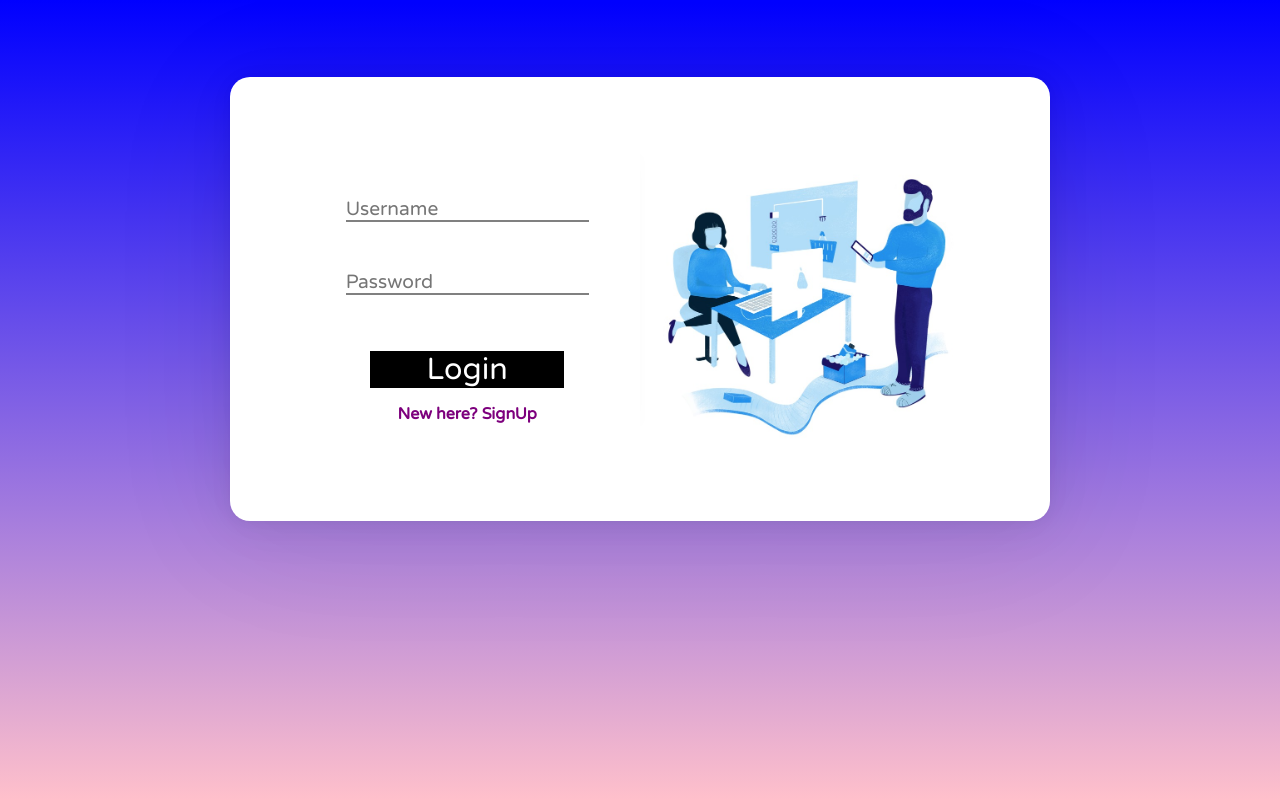
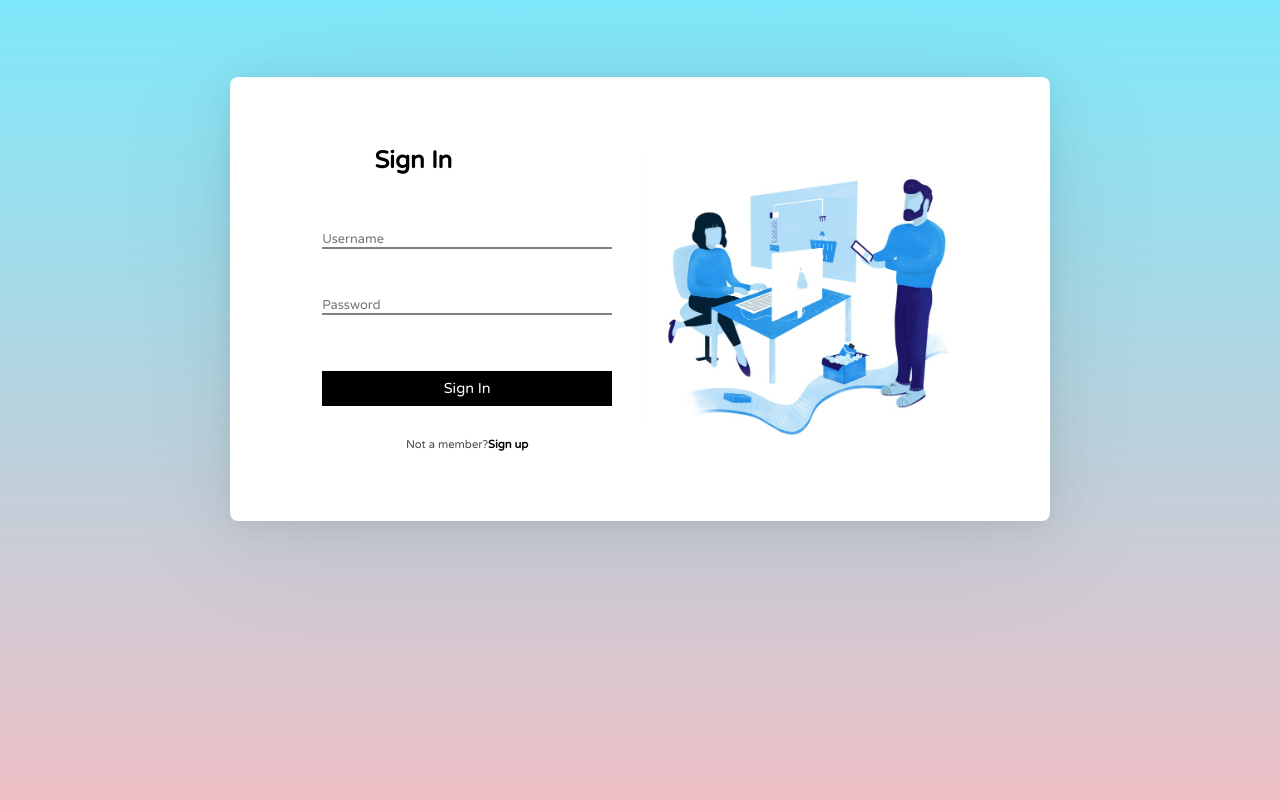
Before and after one commit to BilalSajid173/chat-app-frontend, a React (Create React App) app: page / in a window 1280 px wide. Built offline with nearby package versions, Linux system fonts and the light colour scheme.

Commit message:
Changes made in Login page

```diff
--- a/src/components/AuthForm/Login.js
+++ b/src/components/AuthForm/Login.js
@@ -16,6 +16,7 @@ const LoginForm = (props) => {
     <Fragment>
       <div className={classes.maincontainer}>
         <div className={classes.logincontainer}>
+          <h2>Sign In</h2>
           <form onSubmit={formSubmitHandler}>
             <div className={classes.username}>
               <input
@@ -36,8 +37,8 @@ const LoginForm = (props) => {
                 ref={passwordInputRef}
               />
             </div>
-            <button type="submit">Login</button>
-            <h4>New here? SignUp</h4>
+            <button type="submit">Sign In</button>
+            <h4>Not a member?<a href="#">Sign up</a></h4>
           </form>
         </div>
         <div className={classes.loginimg}>
--- a/src/components/AuthForm/Login.module.css
+++ b/src/components/AuthForm/Login.module.css
@@ -14,7 +14,9 @@ html {
 
 body {
   font-family: "Varela Round", sans-serif;
-  background-image: linear-gradient(blue, pink);
+  /* background-image: linear-gradient(#eec0c6, #7ee8fa); */
+  background-image: linear-gradient(#7ee8fa, #eec0c6);
+  /* background-color: #ffcec6; */
 }
 
 .maincontainer {
@@ -22,7 +24,7 @@ body {
   flex-wrap: wrap;
   margin: 6% 18%;
   padding: 5%;
-  border-radius: 20px;
+  border-radius: 8px;
   background-color: white;
   justify-content: center;
   box-shadow: 0 0.4px 3.6px rgba(0, 0, 0, 0.004),
@@ -35,7 +37,14 @@ body {
   width: 50%;
   display: flex;
   justify-content: center;
-  align-items: center;
+  /* align-items: center; */
+  flex-direction: column;
+}
+
+.logincontainer h2{
+  text-align: left;
+  margin-left: 5rem;
+  margin-bottom: 2rem;
 }
 
 .logincontainer h4 {
@@ -55,7 +64,8 @@ body {
   outline: 0;
   border-bottom: 2px solid gray;
   margin: 1.5rem 0;
-  font-size: 1.2rem;
+  font-size: 0.8rem;
+  width: 290px;
 }
 
 .logincontainer button {
@@ -63,18 +73,31 @@ body {
   border: 0;
   outline: 0;
   background-color: black;
-  color: rgb(255, 255, 255);
-  margin-top: 2rem;
-  margin-bottom: 1rem;
-  width: 80%;
-  font-size: 1.9rem;
+  color: white;
+  margin: 2rem 0;
+  width: 290px;
+  font-size: 0.9rem;
+  padding: 9px 20px;
 }
 
 .logincontainer button:hover {
   cursor: pointer;
-  background-color: rgb(146, 146, 219);
+  background-color: #484848;
 }
 
+.logincontainer a{
+  text-decoration: none;
+  font-weight: bold;
+  font-family: "Varela Round", sans-serif;
+  color: black;
+  font-size: 0.7rem;
+}
+.logincontainer h4{
+  font-weight: lighter;
+  font-family: "Varela Round", sans-serif;
+  color: #484848;
+  font-size: 0.7rem;
+}
 .loginimg {
   width: 50%;
 }
```
